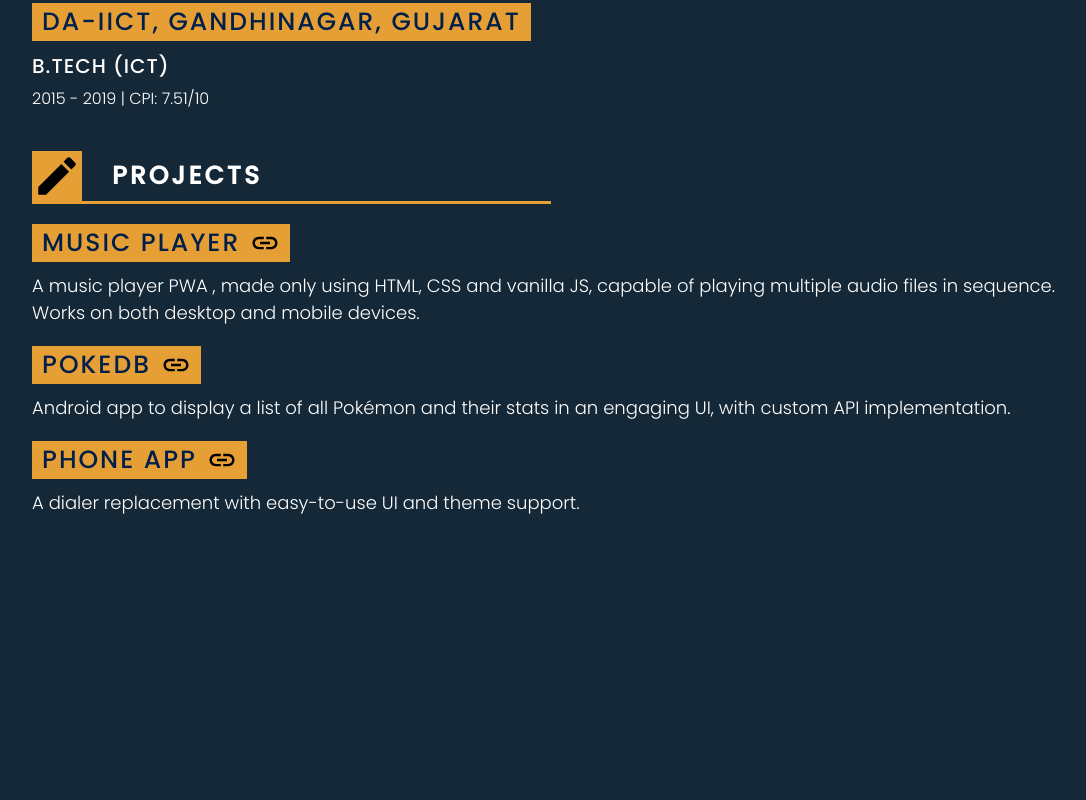
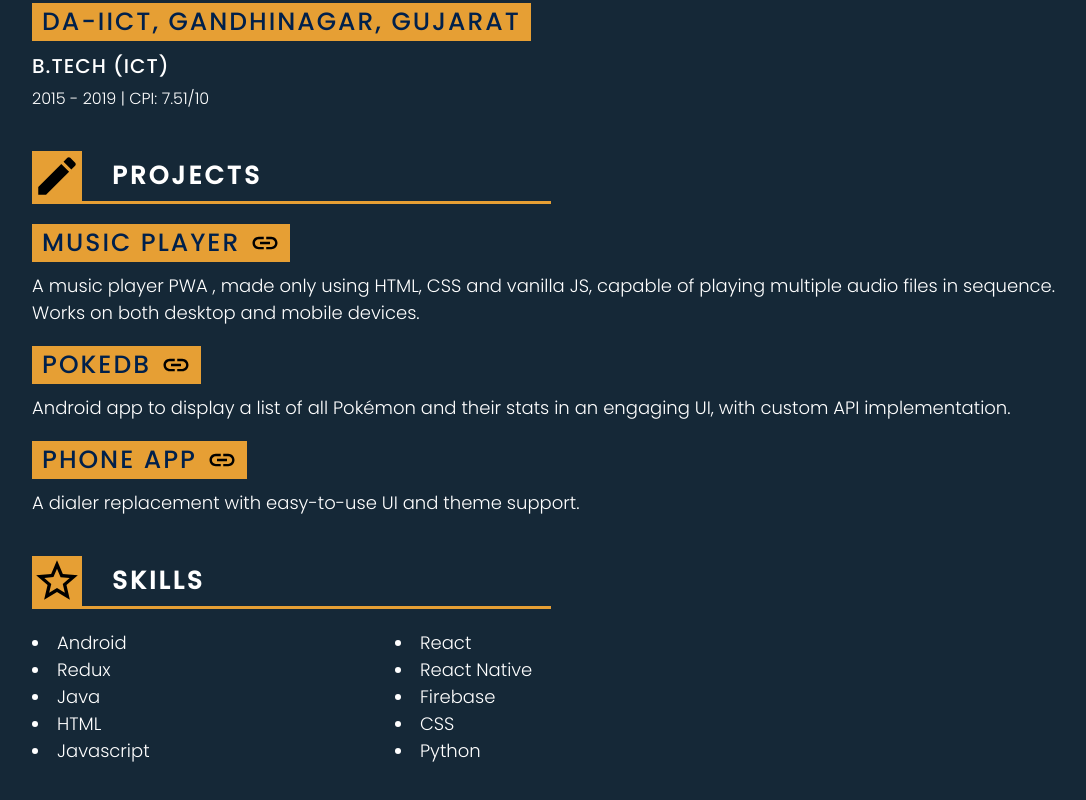
Before and after one commit to aman802/resume-website, a React (Create React App) app: page / in a window 1280 px wide. Shown: the part 1154-1954 px from the top of the page, without its empty margins (28-1114 px from the left). Before the commit the page ends 1670 px from the top, so only its background shows below. Built offline with nearby package versions, Linux system fonts and the light colour scheme.

Commit message:
Skills section added

```diff
--- a/src/App.js
+++ b/src/App.js
@@ -2,6 +2,7 @@ import Header from './components/Header/Header';
 import WorkExperience from './components/WorkExperience/WorkExperience';
 import Education from './components/Education/Education';
 import Projects from './components/Projects/Projects';
+import Skills from './components/Skills/Skills';
 import './App.css';
 
 function App() {
@@ -17,6 +18,7 @@ function App() {
         <WorkExperience />
         <Education />
         <Projects />
+        <Skills />
       </div>
     </div>
   );
--- a/src/components/Education/Education.css
+++ b/src/components/Education/Education.css
@@ -23,12 +23,3 @@
   text-transform: uppercase;
   letter-spacing: 1px;
 }
-
-.pointText {
-  margin-left: 10px;
-  margin-top: 10px;
-  color: var(--white);
-  font-size: 18px;
-  font-family: 'Poppins';
-  font-weight: 300;
-}
--- a/src/components/Projects/Projects.css
+++ b/src/components/Projects/Projects.css
@@ -22,12 +22,3 @@
   font-weight: 300;
   margin-top: 10px;
 }
-
-.pointText {
-  margin-left: 10px;
-  margin-top: 10px;
-  color: var(--white);
-  font-size: 18px;
-  font-family: 'Poppins';
-  font-weight: 300;
-}
--- /dev/null
+++ b/src/components/Skills/Skills.css
@@ -0,0 +1,22 @@
+.skillsDiv {
+  margin: 40px 0;
+}
+
+.skillsItemDiv {
+  display: flex;
+  flex-direction: column;
+}
+
+.skillsGrid {
+  display: grid;
+  grid-template-columns: repeat(2, 1fr);
+  margin-top: 20px;
+  width: 70%;
+}
+
+.skillText {
+  color: var(--white);
+  font-family: 'Poppins';
+  font-weight: 300;
+  font-size: 18px;
+}
--- /dev/null
+++ b/src/components/Skills/Skills.js
@@ -0,0 +1,21 @@
+import SectionHeader from '../SectionHeader/SectionHeader';
+import StarIcon from '../../images/star.svg';
+import './Skills.css';
+
+const Skills = () => {
+  const skills = ['Android', 'React', 'Redux', 'React Native', 'Java', 'Firebase', 'HTML', 'CSS', 'Javascript', 'Python'];
+  return (
+    <div className='skillsDiv'>
+      <SectionHeader image={StarIcon} title={'Skills'} />
+      <div className='skillsGrid'>
+        {
+          skills.map((skill, index) => (
+            <li key={index} className='skillText'>{skill}</li>
+          ))
+        }
+      </div>
+    </div>
+  );
+};
+
+export default Skills;
```
Also changed, not shown: src/images/star.svg (added).
